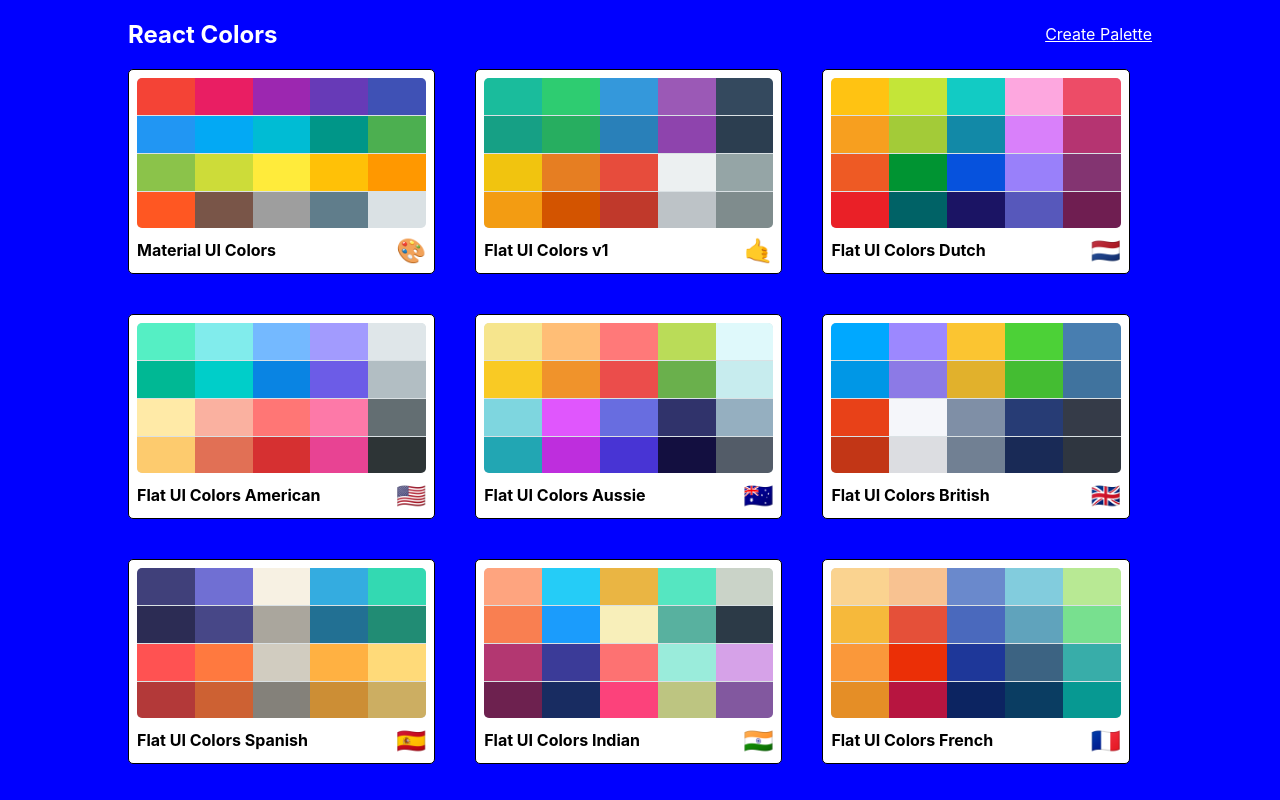
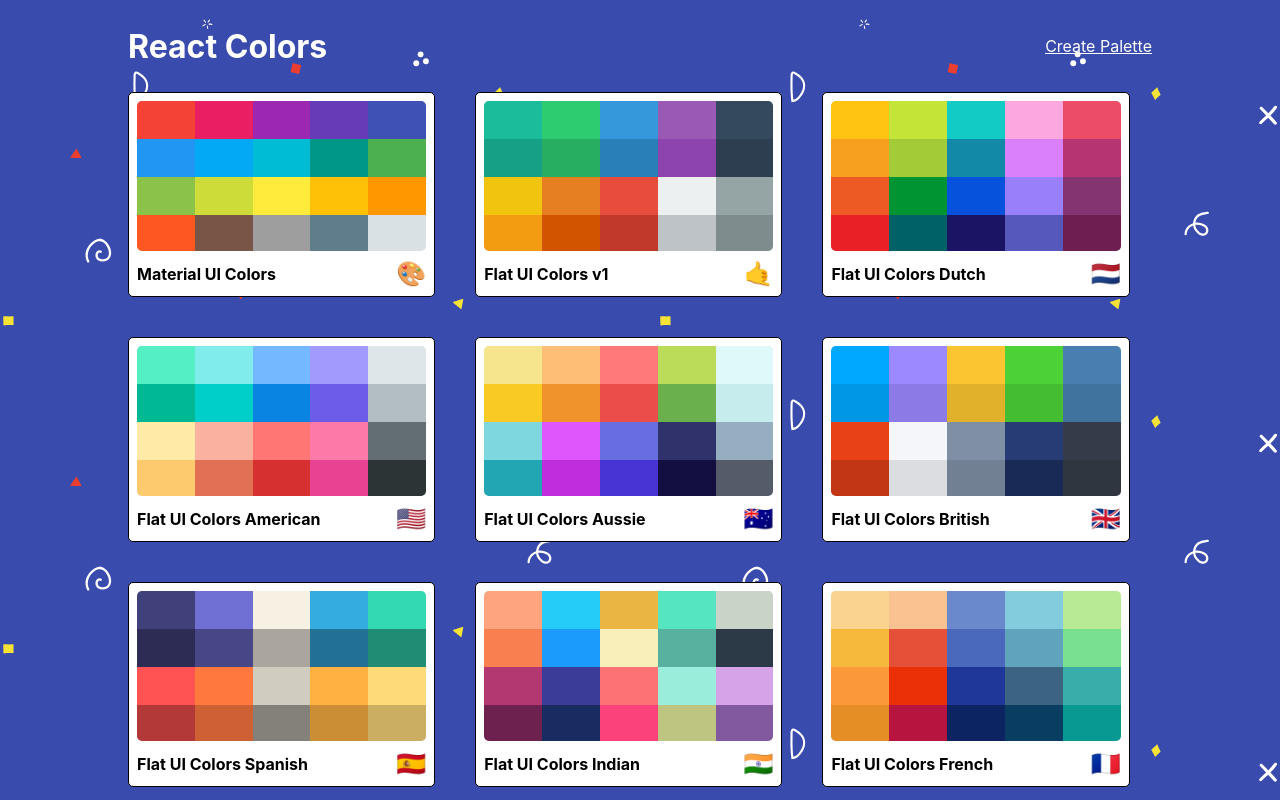
Before and after one commit to wkwkwkwk/learn-react, a React (Create React App) app: page / in a window 1280 px wide. Built offline with nearby package versions, Linux system fonts and the light colour scheme.

Commit message:
Add bg svg to PaletteList

```diff
--- a/src/PaletteList.js
+++ b/src/PaletteList.js
@@ -14,7 +14,7 @@
             <div className={classes.root}>
                 <div className={classes.container}>
                     <nav className={classes.nav}>
-                        <h1>React Colors</h1>
+                        <h1 className={classes.heading}>React Colors</h1>
                         <Link to="/palette/new">
                             Create Palette
                         </Link>
--- a/src/styles/PaletteListStyles.js
+++ b/src/styles/PaletteListStyles.js
@@ -1,12 +1,19 @@
 import sizes from "./sizes";
+import bg from './bg.svg';
 
 export default {
     root: {
-        backgroundColor: "blue",
         height: "100vh",
         display: "flex",
         alignItems: "flex-start",
-        justifyContent: "center"
+        justifyContent: "center",
+        /* background by SVGBackgrounds.com */
+        backgroundColor: "#394bad",
+        backgroundImage: `url(${bg})`,
+        overflow: "scroll"
+    },
+    heading: {
+        fontSize: "2rem"
     },
     container: {
         width: "50%",
@@ -42,7 +49,7 @@
         },
         [sizes.down("xs")]: {
             gridTemplateColumns: "repeat(1, 100%)",
-            gridGap: "1rem"
+            gridGap: "1.4rem"
         }
     }
 }
```
Also changed, not shown: src/styles/bg.svg (added).
